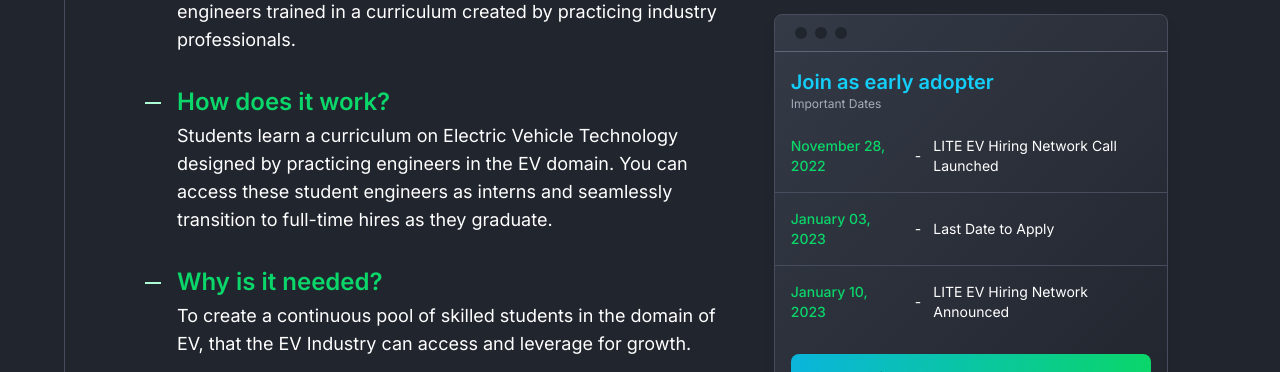
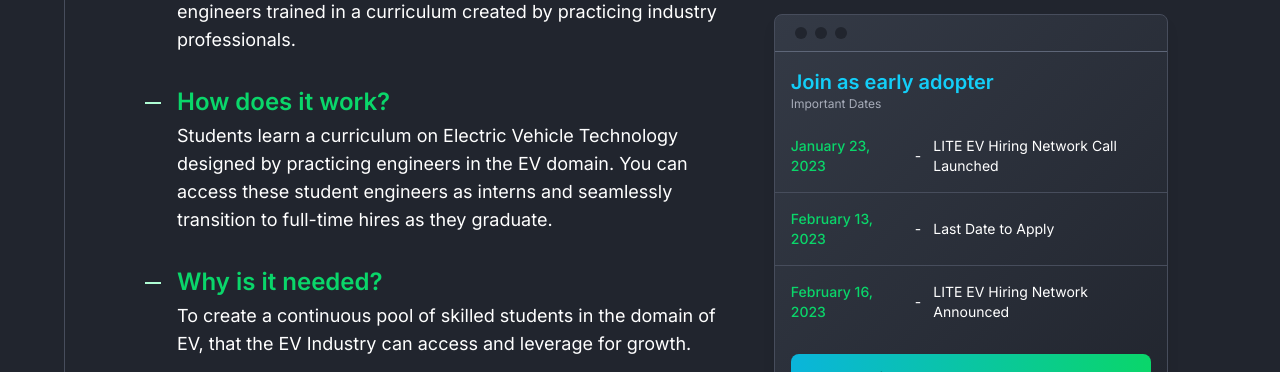
Before and after one commit to reenas/ev.pupilfirst.org, a Next.js app: page /hiring-network in a window 1280 px wide. Shown: the part 940-1312 px from the top of the page. Built offline with nearby package versions, Linux system fonts and the light colour scheme.

Commit message:
Update hiring-network schedule

```diff
--- a/pages/hiring-network.js
+++ b/pages/hiring-network.js
@@ -227,15 +227,15 @@ export default function Page() {
                     </p>
                     <div className="text-xs md:text-sm mt-2 divide-y divide-gray-700">
                       <DateAndContent
-                        date="November 28, 2022"
+                        date="January 23, 2023"
                         content="LITE EV Hiring Network Call Launched"
                       />
                       <DateAndContent
-                        date="January 03, 2023"
+                        date="February 13, 2023"
                         content=" Last Date to Apply"
                       />
                       <DateAndContent
-                        date="January 10, 2023"
+                        date="February 16, 2023"
                         content="LITE EV Hiring Network Announced"
                       />
                     </div>
@@ -367,15 +367,15 @@ export default function Page() {
         <SectionWithHeading heading="Schedule">
           <div className="bg-gray-800 border border-gray-700 rounded-lg divide-y divide-gray-700">
             <DateAndContent
-              date="November 28, 2022"
+              date="January 23, 2023"
               content="LITE EV Hiring Network Call Launched"
             />
             <DateAndContent
-              date="January 03, 2023"
+              date="February 13, 2023"
               content="Last Date to Apply"
             />
             <DateAndContent
-              date="January 10, 2023"
+              date="February 16, 2023"
               content="LITE EV Hiring Network Announced"
             />
           </div>
```
